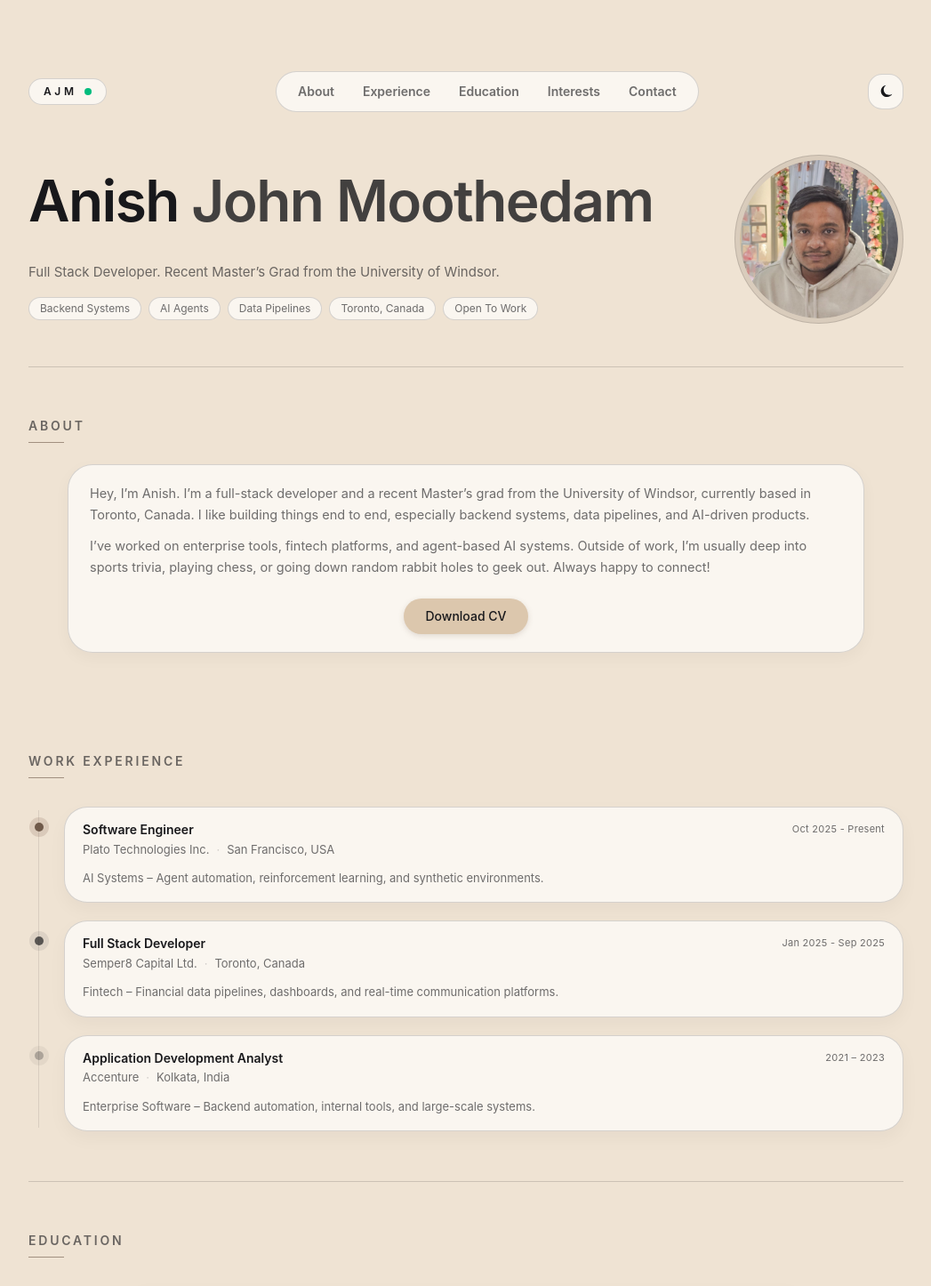
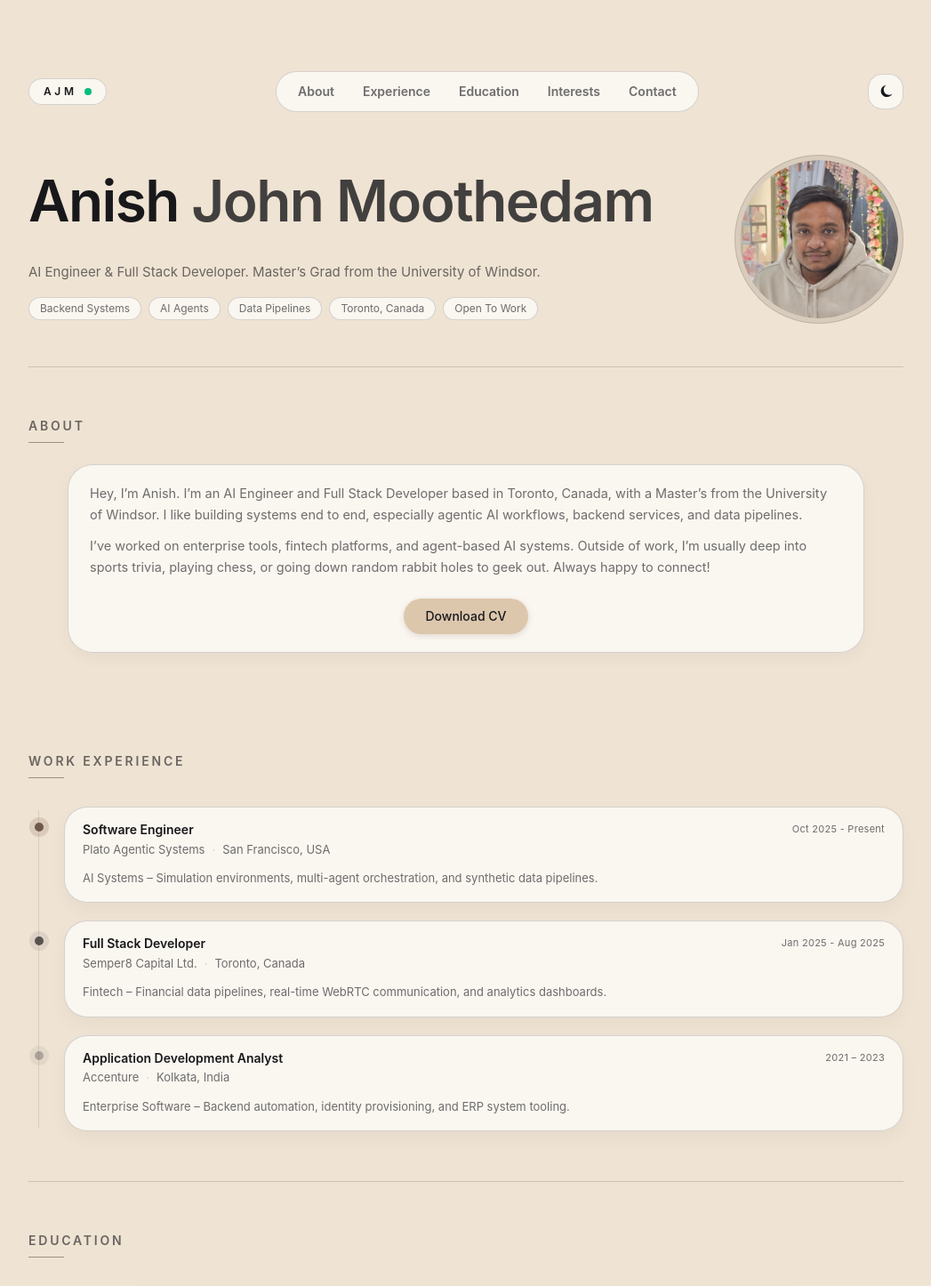
Before and after one commit to anishjm1998/ajmishere, a Next.js app: page / in a window 1280 px wide. Shown: the top 1446 px of the page at 89% size, without its empty margins (116-1163 px from the left). Built offline with nearby package versions, Linux system fonts and the light colour scheme.

Commit message:
resume update

```diff
--- a/app/page.tsx
+++ b/app/page.tsx
@@ -31,20 +31,20 @@ const links = [
 const experience = [
   {
     role: "Software Engineer",
-    company: "Plato Technologies Inc.",
+    company: "Plato Agentic Systems",
     year: "Oct 2025 - Present",
     location: "San Francisco, USA",
     details:
-      "AI Systems – Agent automation, reinforcement learning, and synthetic environments.",
+      "AI Systems – Simulation environments, multi-agent orchestration, and synthetic data pipelines.",
     tone: "present",
   },
   {
     role: "Full Stack Developer",
     company: "Semper8 Capital Ltd.",
-    year: "Jan 2025 - Sep 2025",
+    year: "Jan 2025 - Aug 2025",
     location: "Toronto, Canada",
     details:
-      "Fintech – Financial data pipelines, dashboards, and real-time communication platforms.",
+      "Fintech – Financial data pipelines, real-time WebRTC communication, and analytics dashboards.",
     tone: "recent",
   },
   {
@@ -53,7 +53,7 @@ const experience = [
     year: "2021 – 2023",
     location: "Kolkata, India",
     details:
-      "Enterprise Software – Backend automation, internal tools, and large-scale systems.",
+      "Enterprise Software – Backend automation, identity provisioning, and ERP system tooling.",
     tone: "past",
   },
 ];
@@ -87,7 +87,7 @@ const interests = [
 
   {
     title: "Gaming",
-    line: "Self-proclaimed FIFA god. Challenge me on ",
+    line: "Self-proclaimed FIFA god. I also play a lot of chess — challenge me on ",
     linkText: "Chess.com (AJM_1998)",
     href: "https://www.chess.com/member/ajm_1998",
     after: " if you think you can beat me.",
@@ -331,7 +331,7 @@ export default function Home() {
               </h1>
 
               <p className="mt-5 max-w-xl text-[15px] leading-relaxed text-[var(--muted)]">
-                Full Stack Developer. Recent Master’s Grad from the University
+                AI Engineer & Full Stack Developer. Master’s Grad from the University
                 of Windsor.
               </p>
 
@@ -372,10 +372,8 @@ export default function Home() {
       "
             >
               <p className="text-[14.5px] leading-relaxed text-[var(--muted)]">
-                Hey, I’m Anish. I’m a full-stack developer and a recent Master’s
-                grad from the University of Windsor, currently based in Toronto,
-                Canada. I like building things end to end, especially backend
-                systems, data pipelines, and AI-driven products.
+                Hey, I’m Anish. I’m an AI Engineer and Full Stack Developer based in Toronto, Canada, with a Master’s from the University of Windsor.
+                I like building systems end to end, especially agentic AI workflows, backend services, and data pipelines.
               </p>
 
               <p className="mt-3 text-[14.5px] leading-relaxed text-[var(--muted)]">
--- a/next.config.ts
+++ b/next.config.ts
@@ -1,11 +1,13 @@
 /** @type {import('next').NextConfig} */
+const isProd = process.env.NODE_ENV === "production";
+
 const nextConfig = {
   output: "export",
   images: {
     unoptimized: true,
   },
-  basePath: "/ajmishere",
-  assetPrefix: "/ajmishere",
+  basePath: isProd ? "/ajmishere" : "",
+  assetPrefix: isProd ? "/ajmishere/" : "",
 };
 
 export default nextConfig;
```
Also changed, not shown: 1 other file (tests, documents, lock files or other folders).
